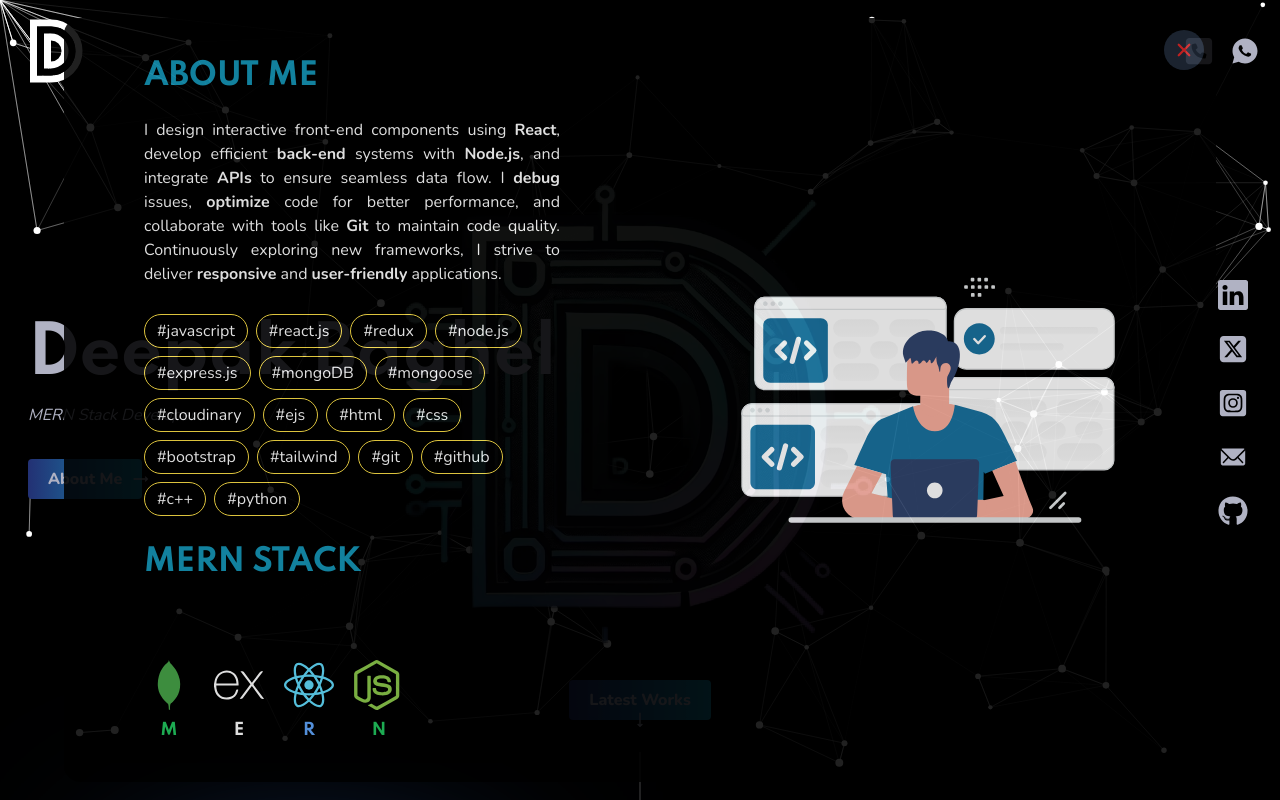
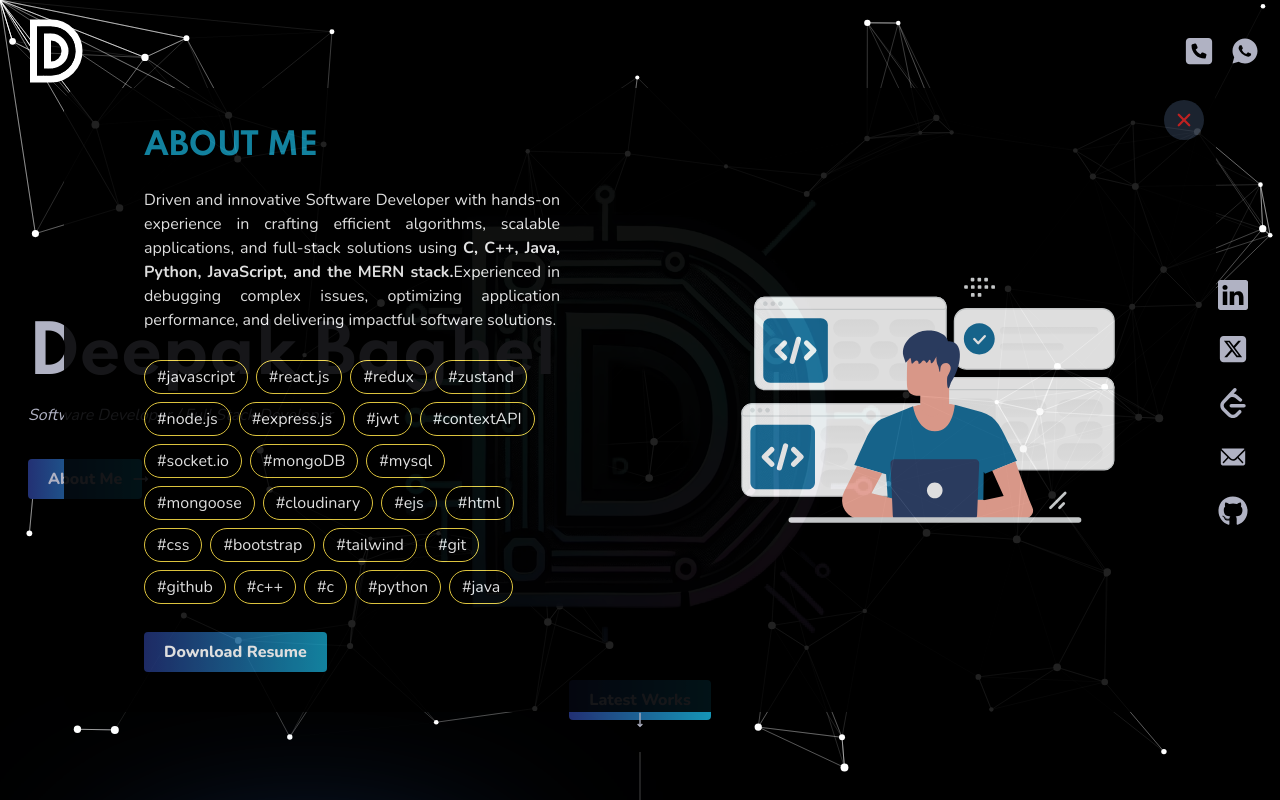
Before and after one commit to deepakapk/MyPortfolio, a React (Vite) app: page / in a window 1280 px wide. Both pictures are taken after a click on the button "About Me". Shown: the top 800 px of the page. Built offline with nearby package versions, Linux system fonts and the light colour scheme.

Commit message:
added chatty and made about section

```diff
--- a/src/components/AboutModal.jsx
+++ b/src/components/AboutModal.jsx
@@ -6,23 +6,36 @@ import node from "../assets/node.svg";
 import React, { useEffect, useState } from "react";
 import ReactDOM from "react-dom";
 import { IoClose } from "react-icons/io5";
+import { CgArrowLongRight } from "react-icons/cg";
+import resume from "../assets/DbResume.pdf"
 
 const AboutModal = ({ closeModal }) => {
   return ReactDOM.createPortal(
     <div
       className="absolute inset-0 flex justify-center items-center h-screen w-screen"
       onClick={closeModal} // Close modal on overlay click
-
     >
-      <div className="relative flex bg-black text-white h-[90%] md:h-fit w-[90%] md:max-w-[1200px] rounded-2xl opacity-[0.87] overflow-hidden"
-      onClick={(e) => e.stopPropagation()}>
-        <button onClick={closeModal}  className=" p-2 group transition-all text-2xl text-red-600 right-3 top-3 z-40 rounded-full bg-gray-800 absolute "><IoClose className="group-hover:rotate-180 duration-150 ease-in-out"/></button>
+      <div
+        className="relative flex bg-black text-white h-[90%] md:h-fit w-[90%] md:max-w-[1200px] rounded-2xl opacity-[0.87] overflow-hidden"
+        onClick={(e) => e.stopPropagation()}
+      >
+        <button
+          onClick={closeModal}
+          className=" p-2 group transition-all text-2xl text-red-600 right-3 top-3 z-40 rounded-full bg-gray-800 absolute "
+        >
+          <IoClose className="group-hover:rotate-180 duration-150 ease-in-out" />
+        </button>
         <div className="md:w-1/2 md:px-20 md:py-10 p-7">
           <h1 className="font-[Spartan] text-[#1595b6] mb-6 md:text-3xl text-xl">
             ABOUT ME
           </h1>
           <p className="text-justify">
-          I design interactive front-end components using <b>React</b>, develop efficient <b>back-end</b> systems with <b>Node.js</b>, and integrate <b>APIs</b> to ensure seamless data flow. I <b>debug</b> issues, <b>optimize</b> code for better performance, and collaborate with tools like <b>Git</b> to maintain code quality. Continuously exploring new frameworks, I strive to deliver <b>responsive</b> and <b>user-friendly</b> applications.
+            Driven and innovative Software Developer with hands-on experience in
+            crafting efficient algorithms, scalable applications, and full-stack
+            solutions using{" "}
+            <b>C, C++, Java, Python, JavaScript, and the MERN stack.</b>
+            Experienced in debugging complex issues, optimizing application
+            performance, and delivering impactful software solutions.
           </p>
           <div className="flex gap-2 flex-wrap my-7">
             <span className="border border-yellow-300 px-3 py-1 rounded-3xl hover:scale-110 transition-all">
@@ -35,13 +48,28 @@ const AboutModal = ({ closeModal }) => {
               #redux
             </span>
             <span className="border border-yellow-300 px-3 py-1 rounded-3xl hover:scale-110 transition-all">
+              #zustand
+            </span>
+            <span className="border border-yellow-300 px-3 py-1 rounded-3xl hover:scale-110 transition-all">
               #node.js
             </span>
             <span className="border border-yellow-300 px-3 py-1 rounded-3xl hover:scale-110 transition-all">
               #express.js
             </span>
             <span className="border border-yellow-300 px-3 py-1 rounded-3xl hover:scale-110 transition-all">
+              #jwt
+            </span>
+            <span className="border border-yellow-300 px-3 py-1 rounded-3xl hover:scale-110 transition-all">
+              #contextAPI
+            </span>
+            <span className="border border-yellow-300 px-3 py-1 rounded-3xl hover:scale-110 transition-all">
+              #socket.io
+            </span>
+            <span className="border border-yellow-300 px-3 py-1 rounded-3xl hover:scale-110 transition-all">
               #mongoDB
+            </span>
+            <span className="border border-yellow-300 px-3 py-1 rounded-3xl hover:scale-110 transition-all">
+              #mysql
             </span>
             <span className="border border-yellow-300 px-3 py-1 rounded-3xl hover:scale-110 transition-all">
               #mongoose
@@ -74,48 +102,23 @@ const AboutModal = ({ closeModal }) => {
               #c++
             </span>
             <span className="border border-yellow-300 px-3 py-1 rounded-3xl hover:scale-110 transition-all">
+              #c
+            </span>
+            <span className="border border-yellow-300 px-3 py-1 rounded-3xl hover:scale-110 transition-all">
               #python
             </span>
+            <span className="border border-yellow-300 px-3 py-1 rounded-3xl hover:scale-110 transition-all">
+              #java
+            </span>
           </div>
-          <h1 className="font-[Spartan] text-[#1595b6] mb-20 my-6 md:text-3xl text-xl">
-            MERN STACK
-          </h1>
-          <div className="flex items-center gap-5 ">
-            <div className="group relative flex justify-center items-center flex-col gap-2">
-              <span className="bg-green-500 px-4 py-1 absolute -translate-y-[70px] rounded-full font-[Nutino] transition-all duration-500 ease-in-out hidden group-hover:block ">
-                MongoDB
-              </span>
-              <img src={mongodb} alt="coder" className="w-15 h-15 object" />
-              <h3 className="font-[Spartan] text-green-500">M</h3>
-            </div>
-            <div className="group relative flex justify-center items-center flex-col gap-2">
-              <span className="bg-white text-black px-4 py-1 absolute -translate-y-[70px] rounded-full font-[Nutino] ease-in-out hidden group-hover:block ">
-                Express.js
-              </span>
-              <img src={express} alt="coder" className="w-15 h-15 object" />
-              <h3 className="font-[Spartan] text-white">E</h3>
-            </div>
-            <div className="group relative flex justify-center items-center flex-col gap-2">
-              <span className="bg-blue-500 px-4 py-1 absolute -translate-y-[70px] rounded-full font-[Nutino] ease-in-out hidden group-hover:block ">
-                React.js
-              </span>
-              <img src={react} alt="coder" className="w-15 h-15 object" />
-              <h3 className="font-[Spartan] text-blue-400">R</h3>
-            </div>
-            <div className="group relative flex justify-center items-center flex-col gap-2">
-              <span className="bg-green-500 px-4 py-1 absolute -translate-y-[70px] rounded-full font-[Nutino] ease-in-out hidden group-hover:block ">
-                Node.js
-              </span>
-              <img src={node} alt="coder" className="w-15 h-15 object" />
-              <h3 className="font-[Spartan] text-green-500">N</h3>
-            </div>
-          </div>
+          <a href={resume} download><button className="group hover:scale-110 transition-all  bg-[#4595eb] py-2 px-5 rounded font-extrabold bg-gradient-to-l from-[#1595b6] to-[#1f2667e6] flex justify-center items-center">
+            Download Resume
+          </button></a>
         </div>
         <div className="hidden w-1/2 md:flex items-center justify-center relative">
           <img src={coder} alt="coder" />
         </div>
       </div>
-
     </div>,
     document.getElementById("portal-root")
   );
--- a/src/components/HeroSection.jsx
+++ b/src/components/HeroSection.jsx
@@ -7,6 +7,7 @@ import { FaGithub } from "react-icons/fa";
 import logo from "../assets/logo3.webp"
 import { CgArrowLongRight } from "react-icons/cg";
 import AboutModal from './AboutModal';
+import { SiLeetcode } from 'react-icons/si';
 
 const HeroSection = () => {
   const [isOpen, setIsOpen] = useState(false);
@@ -38,7 +39,7 @@ const HeroSection = () => {
             <img src={logo} alt="" className='md:w-[650px] w-[400px] absolute top-0  -translate-y-1/3 -translate-x-1/2 left-1/2 brightness-50'/>
             <div className="relative ml-3 ">
             <h1 className='md:text-[64px] text-[32px] font-[Spartan] mr-8'>Deepak Baghel</h1>
-            <p className='font=[Merriweather] italic mb-8 mr-8 '>MERN Stack Developer</p>
+            <p className='font=[Merriweather] italic mb-8 mr-8 '>Software Developer / Full Stack Developer</p>
             <button className='group hover:scale-110 transition-all  bg-[#4595eb] py-2 px-5 rounded font-extrabold bg-gradient-to-l from-[#1595b6] to-[#1f2667e6] flex justify-center items-center' onClick={openModal}>About Me<CgArrowLongRight
             className='absolute translate-x-14 group-hover:translate-x-16 transition-all group-hover:scale-150'/>
             </button>
@@ -51,7 +52,7 @@ const HeroSection = () => {
       <ul className='text-3xl ml-auto flex flex-col gap-6 absolute right-8 '>
         <a className='hover:text-white hover:scale-110' target='_blank' href="https://www.linkedin.com/in/deepak-baghel-dshr/"><li ><BsLinkedin /></li></a>
         <a className='hover:text-white hover:scale-110' target='_blank' href="https://x.com/DSHR101"><li ><FaSquareXTwitter /></li></a>
-        <a className='hover:text-white hover:scale-110' target='_blank' href="https://www.instagram.com/_.deepak.__.30/"><li ><FaInstagramSquare /></li></a>
+        <a className='hover:text-white hover:scale-110' target='_blank' href="https://leetcode.com/u/DeepakDshr/"><li ><SiLeetcode /></li></a>
         <a className='hover:text-white hover:scale-110' target='_blank' href="mailto:deepakbaghel673@gmail.com"><li ><IoIosMail /></li></a>
         <a className='hover:text-white hover:scale-110' target='_blank' href="https://github.com/deepakapk"><li ><FaGithub /></li></a>
       </ul>
--- a/src/pages/Works.jsx
+++ b/src/pages/Works.jsx
@@ -6,6 +6,7 @@ import Password from "../assets/Password.png"
 import Doctor from "../assets/Doctor.png"
 import job from "../assets/job.png"
 import ecommerce from "../assets/Ecommerce.png"
+import ChatApp from "../assets/ChatApp.png"
 
 const Works = () => {
   return (
@@ -20,9 +21,11 @@ const Works = () => {
 
       <ShowWorkL bracket={"Job Application Platform"} description={"A job portal web app connects job seekers with employers, enabling efficient job searches, applications, and candidate management in one platform."} image={job} link={"https://cuvette-assignment-frontend.onrender.com"} name={"Job Portal"} arr={["React.js", "MongoDb", "Node.js","Express.js", "Css", "Tailwind Css", "Javascript", "mongoose", "Redux.js"]}/>
 
-      <ShowWorkR bracket={"Portfolio of client"} description={"A client portfolio web app showcases a collection of a client's projects, skills, or services in an organized and visually appealing format."} image={Web} link={"https://webnamaskar.onrender.com/"} name={"Web Namaskar"} arr={["React.js", "MongoDb", "Node.js","Express.js", "ContextAPI", "Css", "Tailwind Css", "Javascript", "mongoose"]}/>
+      <ShowWorkR bracket={"Portfolio For a client"} description={"A client portfolio web app showcases a collection of a client's projects, skills, or services in an organized and visually appealing format."} image={Web} link={"https://webnamaskar.onrender.com/"} name={"Web Namaskar"} arr={["React.js", "MongoDb", "Node.js","Express.js", "ContextAPI", "Css", "Tailwind Css", "Javascript", "mongoose"]}/>
 
       <ShowWorkL bracket={"E-commerce"} description={"A comprehensive e-commerce web application featuring product browsing, cart management, secure checkout, and order tracking, offering a seamless shopping experience. The platform includes an admin dashboard for efficient inventory control, user account management, and analytics monitoring."} image={ecommerce} link={"https://ecommerce-frontend-nine-green.vercel.app/"} name={"E-Commerce Application"} arr={["React.js", "MongoDb", "Node.js","Express.js", "Context API", "Css", "Tailwind Css", "Javascript", "mongoose",]}/>
+
+      <ShowWorkR bracket={"A Real Time Chat App"} description={"Developed a real-time chat application using the MERN stack, featuring one-to-one messaging, image sharing, and instant notifications for an interactive user experience."} image={ChatApp} link={"https://fullstack-chat-app-61ik.onrender.com/login"} name={"Chatty"} arr={["React.js", "MongoDb", "Node.js","Express.js", "Zustand", "Css", "Tailwind Css", "Javascript", "mongoose", "Chakra Ui"]}/>
       <div className="tablet:block hidden w-[1px]  bg-[#1788ae] absolute top-0 bottom-0 left-1/2 -translate-x-1/2"></div>
     </section>
   )
```
Also changed, not shown: src/assets/ChatApp.png (added), 1 other file (tests, documents, lock files or other folders).
